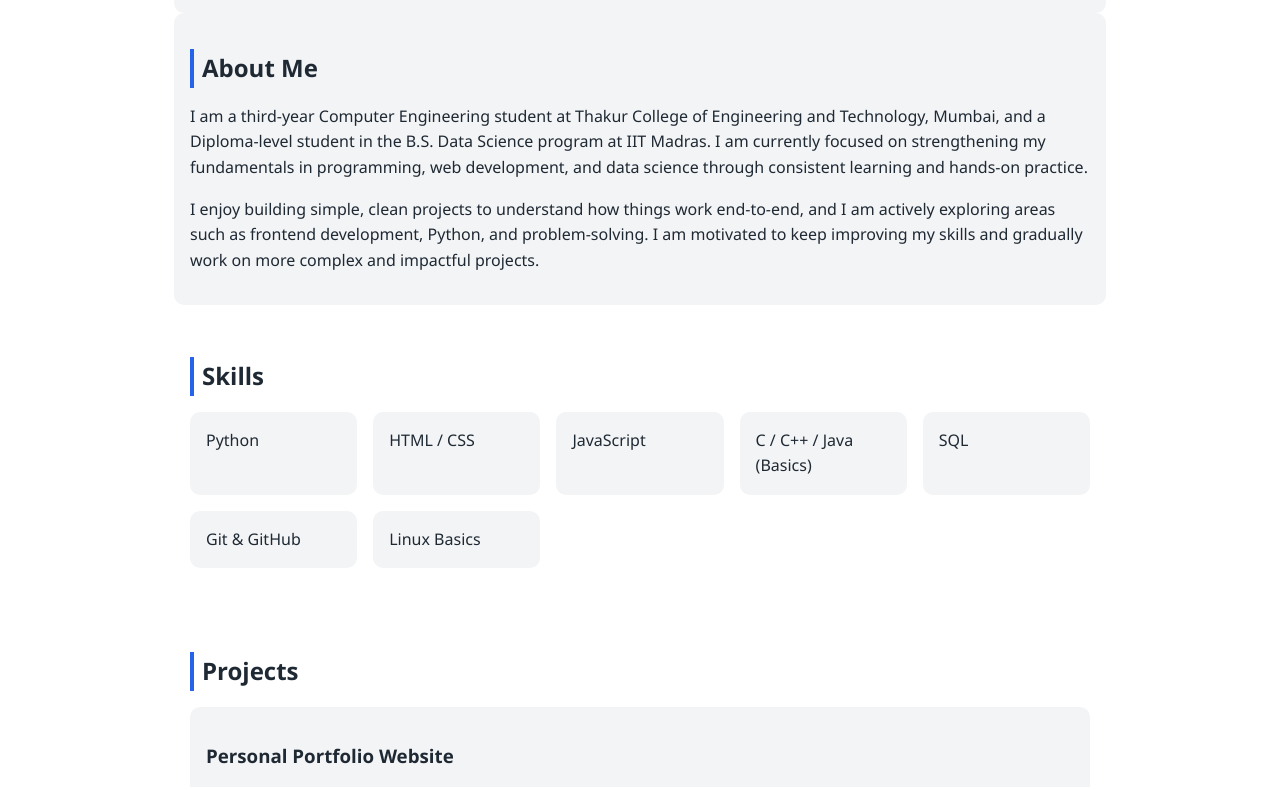
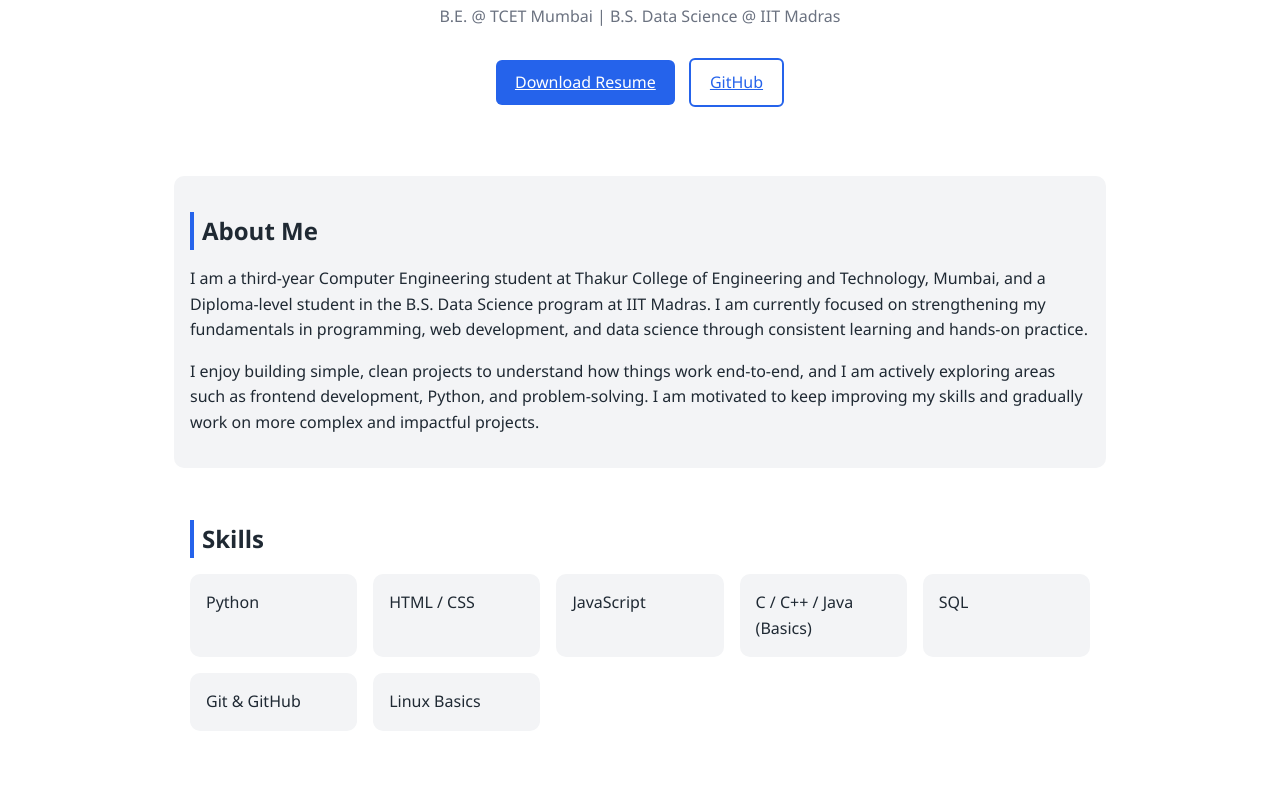
Before and after one commit to OjasSingwi/ojas-portfolio, a plain HTML site: page index.html in a window 1280 px wide. Shown: the part 247-1034 px from the top of the page. Drawn offline with Linux system fonts and the light colour scheme.

Commit message:
Add resume download button to hero section

```diff
--- a/index.html
+++ b/index.html
@@ -15,10 +15,18 @@
 
   <main class="container">
 
-    <section class="hero card">
-      <h2>Computer Engineering Student</h2>
-      <p>B.E. @ TCET Mumbai | B.S. Data Science @ IIT Madras</p>
-    </section>
+    <section class="hero">
+  <h2>Computer Engineering Student</h2>
+  <p>B.E. @ TCET Mumbai | B.S. Data Science @ IIT Madras</p>
+
+  <div class="hero-buttons">
+    <a href="#" class="btn">Download Resume</a>
+    <a href="https://github.com/OjasSingwi" target="_blank" class="btn outline" rel="noopener">
+      GitHub
+    </a>
+  </div>
+</section>
+
 
     <section class="about card">
       <h2>About Me</h2>
--- a/style.css
+++ b/style.css
@@ -172,3 +172,28 @@ section {
   transform: translateY(-6px);
   box-shadow: 0 10px 25px rgba(0,0,0,0.08);
 }
+
+
+.hero-buttons {
+  margin-top: 1.5rem;
+}
+
+.btn {
+  display: inline-block;
+  padding: 0.6rem 1.2rem;
+  margin: 0.3rem;
+  border-radius: 6px;
+  background: var(--accent);
+  color: white;
+  font-weight: 500;
+}
+
+.btn.outline {
+  background: transparent;
+  border: 2px solid var(--accent);
+  color: var(--accent);
+}
+
+.btn:hover {
+  opacity: 0.9;
+}
```
